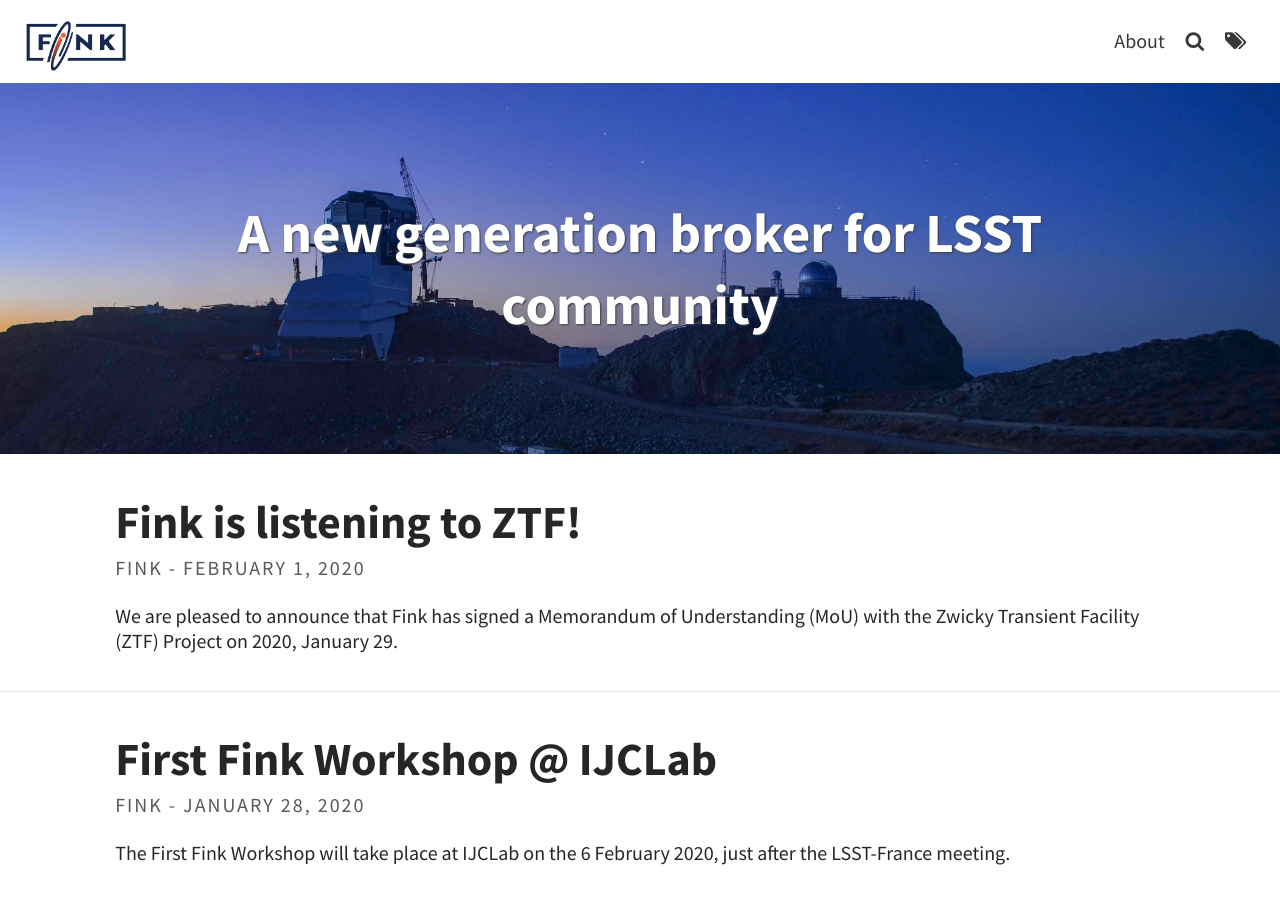
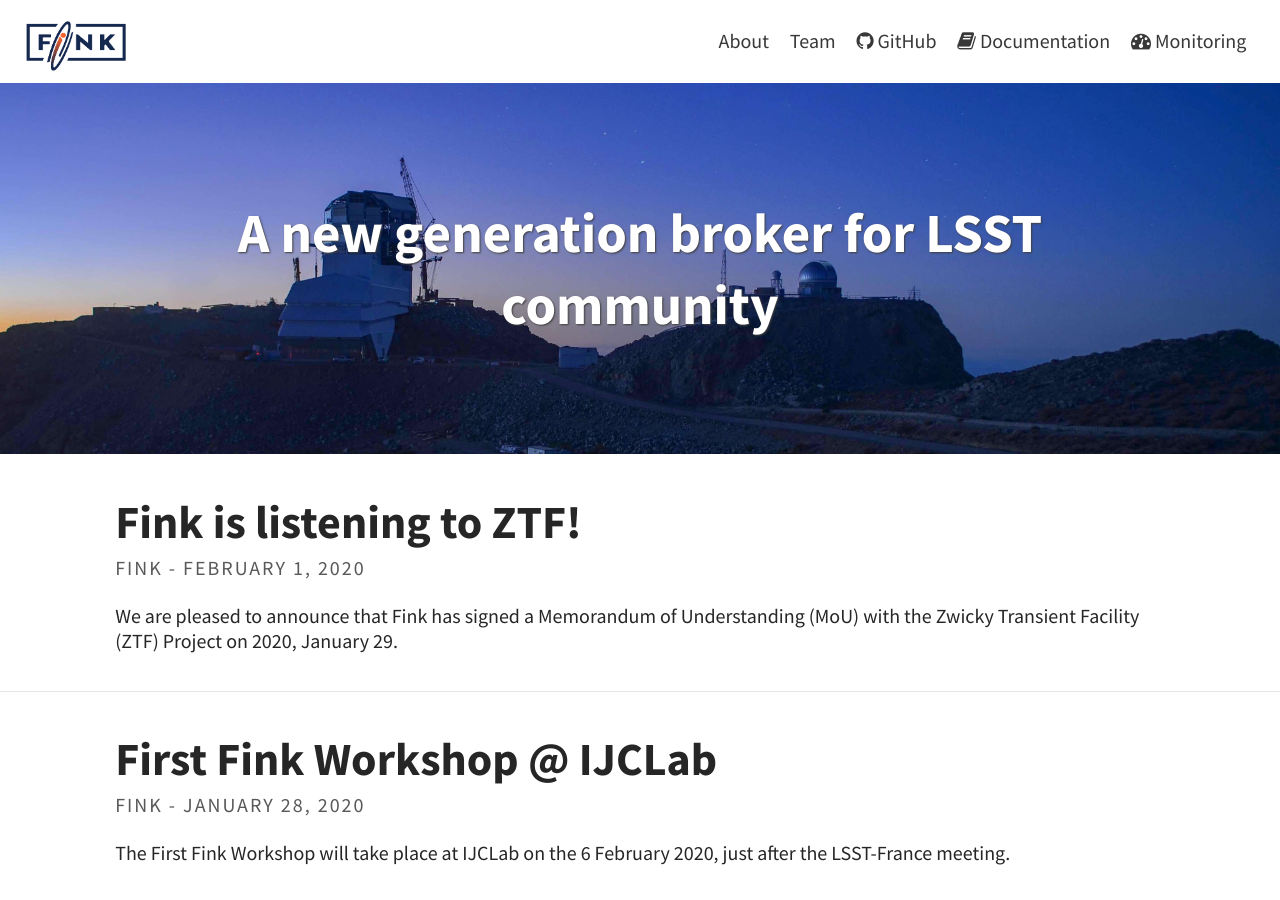
Before and after one commit to astrolabsoftware/fink-website, a Jekyll site: the page built from index.html, in a window 1280 px wide and 900 px high. Built offline with Jekyll 4.4.1, drawn with Linux system fonts in a browser that asks for light colours; the list of posts is cut into pages by our own code.

Commit message:
Update the navbar

```diff
--- a/_includes/navbar.html
+++ b/_includes/navbar.html
@@ -22,22 +22,27 @@
     </a>
 
     <!-- Menu -->
-    <ul class="hide">
-        {% assign name_page = "" %}
-
-        {% for page in site.pages %}
-            {% unless page.title == null or page.hide or name_page contains page.title %}
-            <li class="separator"> | </li>
-            <li>
-                <a class="clear" aria-label="{{ page.title }}" title="{{ page.title }}" href="{{ page.url | relative_url }}">
-                    {% if page.icon %} <i class="fa {{ page.icon }}" aria-hidden="true"></i>
-                    {% else %} {{ page.title }} {% endif%}
-                </a>
-            </li>
-            {% endunless %}
-            {% assign name_page = page.title | append: name_page %}
-        {% endfor %}
-    </ul>
+		<ul class="navbar-nav mr-auto">
+			<li class="nav-item">
+		    <a class="nav-link" href="/about.html"> About</a>
+		  </li>
+			<li class="separator"> | </li>
+			<li class="nav-item">
+		    <a class="nav-link" href="/members.html"> Team</a>
+		  </li>
+			<li class="separator"> | </li>
+			<li class="nav-item">
+		    <a class="nav-link" href="https://github.com/astrolabsoftware/fink-broker"><i class="fa fa-github"></i> GitHub</a>
+		  </li>
+			<li class="separator"> | </li>
+			<li class="nav-item">
+		    <a class="nav-link" href="https://fink-broker.readthedocs.io/en/latest/"><i class="fa fa-book"></i> Documentation</a>
+		  </li>
+			<li class="separator"> | </li>
+		  <li class="nav-item">
+		    <a class="nav-link" href="https://supervision.lal.in2p3.fr/dashboard/db/fink-broker-system-status"><i class="fa fa-dashboard"></i> Monitoring</a>
+		  </li>
+		</ul>
 
 	</nav>
 </header>
```
Also changed, not shown: pages/members.md (added, +33 -0 lines).
